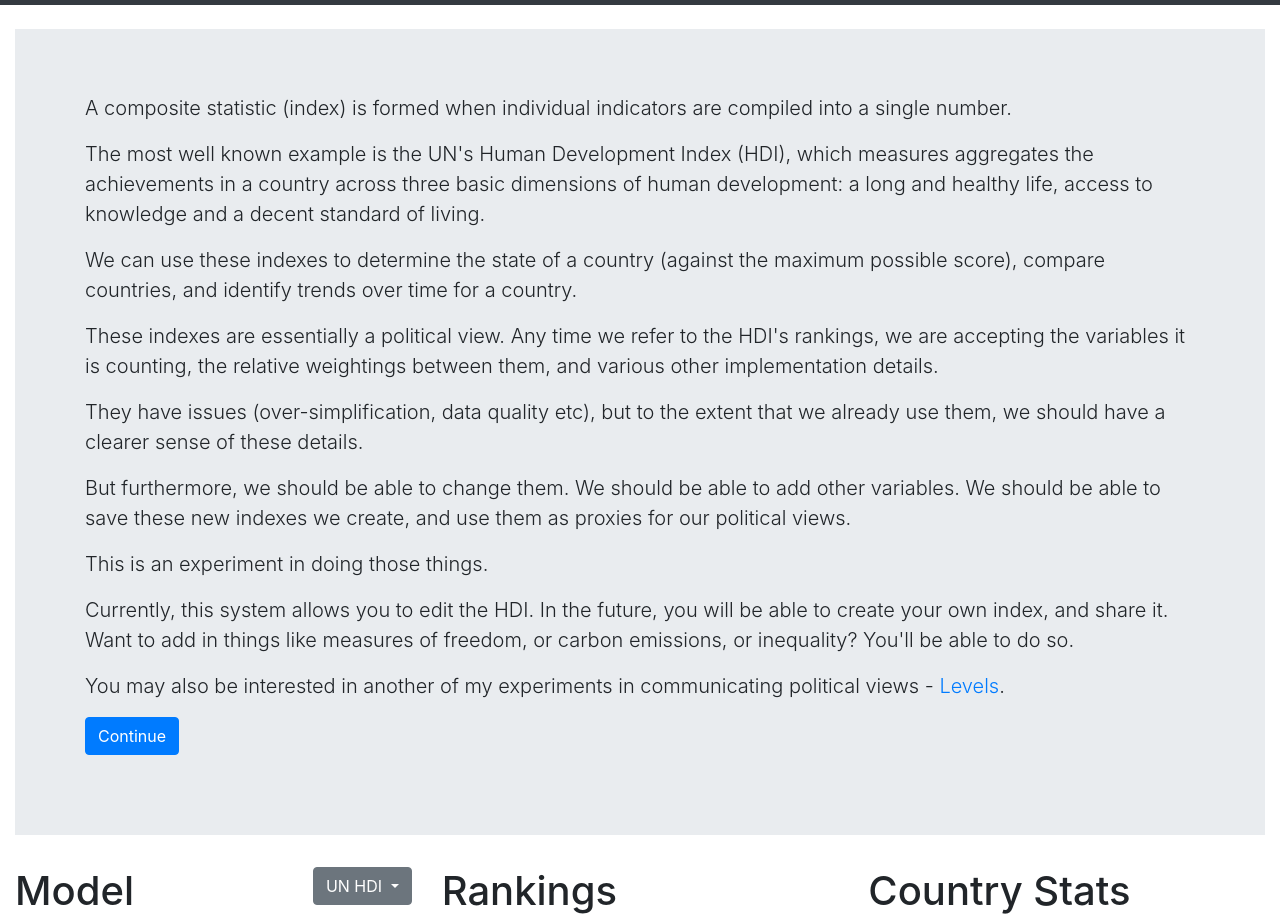
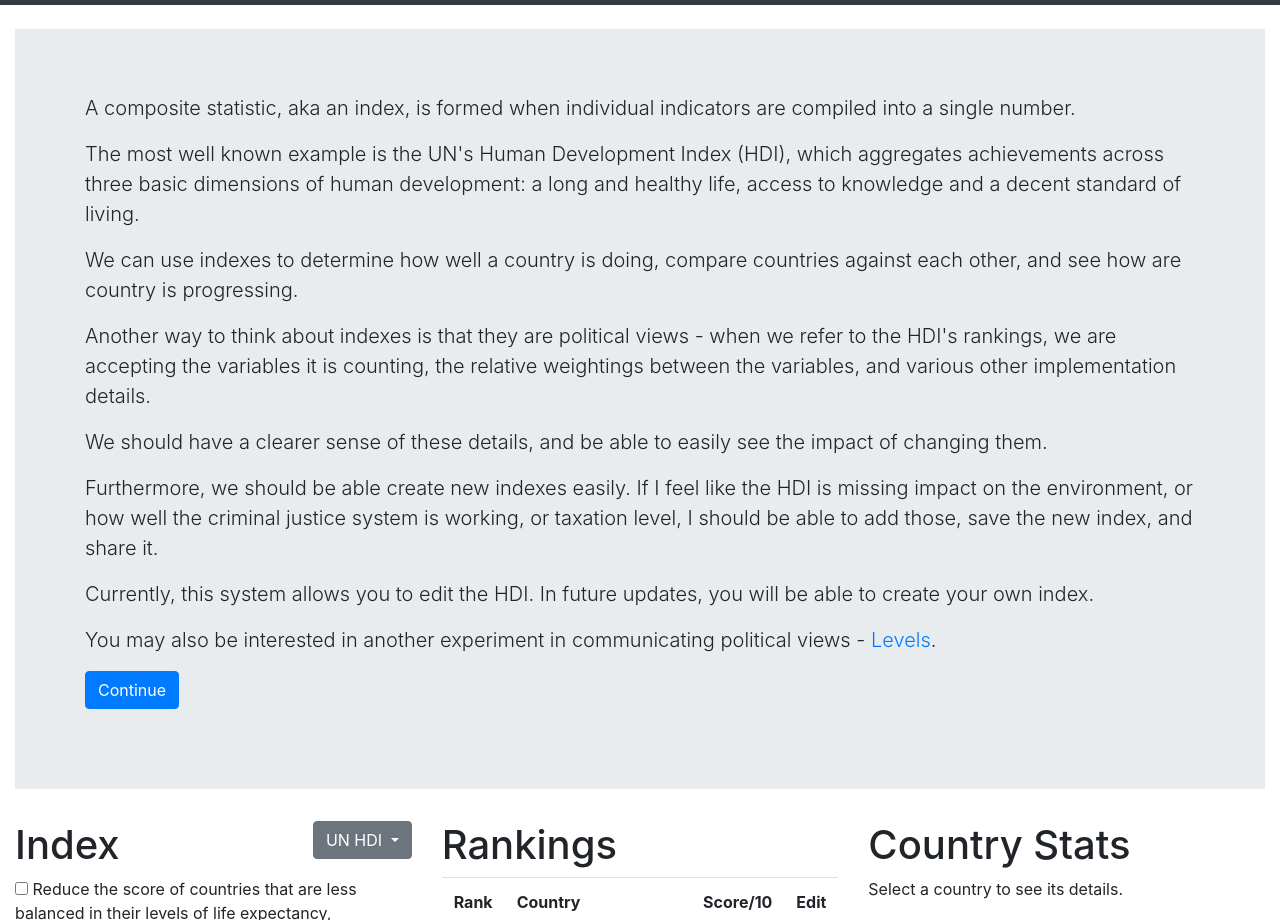
Before and after one commit to benhartney/published, a plain HTML site: page indexes.html in a window 1280 px wide. Shown: the part 51-971 px from the top of the page. Drawn offline with nearby package versions, Linux system fonts and the light colour scheme.

Commit message:
Copy changes

```diff
--- a/indexes.html
+++ b/indexes.html
@@ -47,15 +47,16 @@
       <div class="jumbotron jumbotron-fluid" id='intro'>
         <div class="container">
 
-          <p class="lead">A composite statistic (index) is formed when individual indicators are compiled into a single number.</p>
-          <p class="lead">The most well known example is the UN's Human Development Index (HDI), which measures aggregates the achievements in a country across three basic dimensions of human development: a long and healthy life, access to knowledge and a decent standard of living.</p>
-          <p class="lead">We can use these indexes to determine the state of a country (against the maximum possible score), compare countries, and identify trends over time for a country.</p>
-          <p class="lead">These indexes are essentially a political view. Any time we refer to the HDI's rankings, we are accepting the variables it is counting, the relative weightings between them, and various other implementation details.</p>
-          <p class="lead">They have issues (over-simplification, data quality etc), but to the extent that we already use them, we should have a clearer sense of these details.</p>
-          <p class="lead">But furthermore, we should be able to change them. We should be able to add other variables. We should be able to save these new indexes we create, and use them as proxies for our political views.</p>
-          <p class="lead">This is an experiment in doing those things.</p>
-          <p class="lead">Currently, this system allows you to edit the HDI. In the future, you will be able to create your own index, and share it. Want to add in things like measures of freedom, or carbon emissions, or inequality? You'll be able to do so.</p>
-          <p class="lead">You may also be interested in another of my experiments in communicating political views - <a href='https://benhartney.github.io/published/levels.html'>Levels</a>.</p>
+          <p class="lead">A composite statistic, aka an index, is formed when individual indicators are compiled into a single number.</p>
+          <p class="lead">The most well known example is the UN's Human Development Index (HDI), which aggregates achievements across three basic dimensions of human development: a long and healthy life, access to knowledge and a decent standard of living.</p>
+          <p class="lead">We can use indexes to determine how well a country is doing, compare countries against each other, and see how are country is progressing.</p>
+          <p class="lead">Another way to think about indexes is that they are political views - when we refer to the HDI's rankings, we are accepting the variables it is counting, the relative weightings between the variables, and various other implementation details.</p>
+
+          <p class="lead">We should have a clearer sense of these details, and be able to easily see the impact of changing them.</p>
+          <p class="lead">Furthermore, we should be able create new indexes easily. If I feel like the HDI is missing impact on the environment, or how well the criminal justice system is working, or taxation level, I should be able to add those, save the new index, and share it.</p>
+
+          <p class="lead">Currently, this system allows you to edit the HDI. In future updates, you will be able to create your own index.</p>
+          <p class="lead">You may also be interested in another experiment in communicating political views - <a href='https://benhartney.github.io/published/levels.html'>Levels</a>.</p>
 
           <p class="lead">
             <a class="btn btn-primary" href="#" role="button" id='introContinue'>Continue</a>
@@ -77,11 +78,11 @@
               <button class="dropdown-item" type="button">Social Progress Index (coming soon)</button>
             </div>
           </div>
-          <h1>Model</h1>
+          <h1>Index</h1>
           <div class='mb-2'>
             <input id="geoCheckbox" type="checkbox"> Reduce the score of countries that are less balanced in their levels of life expectancy, education, and yearly income <a href="#" data-toggle="modal" data-target="#geoModal"><svg class="octicon octicon-info" viewBox="0 0 14 16" version="1.1" width="14" height="16" aria-hidden="true"><path fill-rule="evenodd" d="M6.3 5.69a.942.942 0 0 1-.28-.7c0-.28.09-.52.28-.7.19-.18.42-.28.7-.28.28 0 .52.09.7.28.18.19.28.42.28.7 0 .28-.09.52-.28.7a1 1 0 0 1-.7.3c-.28 0-.52-.11-.7-.3zM8 7.99c-.02-.25-.11-.48-.31-.69-.2-.19-.42-.3-.69-.31H6c-.27.02-.48.13-.69.31-.2.2-.3.44-.31.69h1v3c.02.27.11.5.31.69.2.2.42.31.69.31h1c.27 0 .48-.11.69-.31.2-.19.3-.42.31-.69H8V7.98v.01zM7 2.3c-3.14 0-5.7 2.54-5.7 5.68 0 3.14 2.56 5.7 5.7 5.7s5.7-2.55 5.7-5.7c0-3.15-2.56-5.69-5.7-5.69v.01zM7 .98c3.86 0 7 3.14 7 7s-3.14 7-7 7-7-3.12-7-7 3.14-7 7-7z"></path></svg></a>
             <div class="alert alert-info alert-dismissible show" role="alert">
-              Note: The HDI usually has this turned on, but it's turned off in this experiment because otherwise changing the variable weightings doesn't change the model much.
+              Note: The HDI usually has this turned on, but it's turned off in this experiment because otherwise changing the variable weightings doesn't significantly change the rankings.
               <button type="button" class="close" data-dismiss="alert" aria-label="Close">
                 <span aria-hidden="true">&times;</span>
               </button>
```
